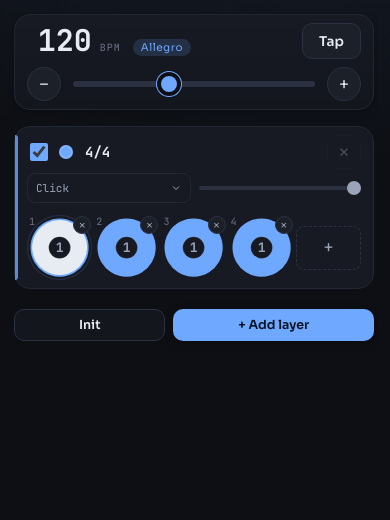
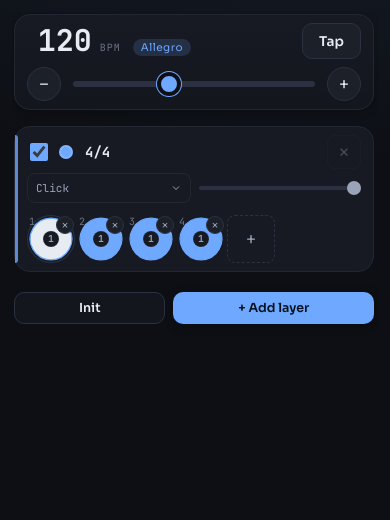
Before and after one commit to narevent/poly, a Django app: template core/templates/poly/metronome.html in a window 390 px wide. Shown: the part 111-631 px from the top of the page. Run offline with Django 4.2, Linux system fonts and the light colour scheme; the template is opened without the code that fills it, so the values that code supplies are empty.

Commit message:
Metronome: make the beat track deterministic, and compact short viewports
Two more reports from the iPhone. In portrait the dials were gone
entirely rather than overlapping — which is the same fault as before,
only now the overflow:hidden I added last round clips them instead of
letting them paint over the buttons. Either way they are being laid out
outside their own container on WebKit while Chromium renders them
correctly. In landscape it was mostly labels and buttons with the beats
below the fold.

I have now guessed wrong at this twice from a distance, so the track
stops using primitives I cannot verify. Gone: grid auto-fit, 1fr,
aspect-ratio, percentage width and height, container queries. What
replaces them is flex wrap with fixed-size items, every dimension a
definite pixel length resolved before layout rather than during it.
--dial still varies with the screen at the breakpoints (48px on a phone
or any short viewport, 56px between, 64px on a laptop); it is just a
length by the time layout runs. The add-beat cell is the same definite
square, so a wrapped row can never be taller than one dial.

Landscape was a separate bug with a separate cause: a phone in landscape
is 812px WIDE, so it misses every max-width: 560px rule and takes the
full desktop chrome — view heading, Layers heading, legend, tempo
readout, ±5 chips — inside 375px of height. Height was the constraint,
not width, so there is now a max-height: 520px block that drops
everything which is only labelling, keyed on the dimension that is
actually short. At 812x375 the first dial now sits at y=309 in a view
whose content is 478px, instead of below the fold.

Verified in Chromium at 375x812, 812x375 and 1100x820: dials 48/48/64px
square, add cell matching, nothing spilling out of any layer row.
Chromium was already rendering the old code correctly, so this proves no
regression, not that WebKit is fixed — that still needs
`sudo xcode-select -s /Applications/Xcode.app/Contents/Developer` so the
iOS Simulator can be driven.

Co-Authored-By: Claude Opus 5 <noreply@anthropic.com>

```diff
--- a/core/static/poly/metronome/styles.css
+++ b/core/static/poly/metronome/styles.css
@@ -268,29 +268,31 @@
    into the vertical space this view has going spare anyway. Every beat stays
    visible and every beat stays hittable, at any count. */
 .layer-grid {
-  display: grid;
-  /* A literal, not minmax(var(--x), 1fr). A custom property inside minmax()
-     inside repeat() is the most fragile thing in this file: if a browser fails
-     to compute it, the declaration falls back to `unset` — which for
-     grid-template-columns is `none` — and every dial drops into one implicit
-     column. The phone override below restates the whole value rather than
-     swapping a variable inside it. */
-  grid-template-columns: repeat(auto-fit, minmax(48px, 1fr));
+  /* Every dimension here is a definite pixel length, on purpose.
+     Two rounds of this track's layout collapsed on iOS WebKit while rendering
+     correctly in Chromium — first the dials painted over the controls beneath
+     them, then, once clipped, they vanished entirely, which means they were
+     being laid out outside their own container both times. Rather than guess
+     at which modern primitive misbehaves there, the track no longer uses any:
+     no grid auto-fit, no 1fr, no aspect-ratio, no percentage width or height,
+     no container queries. Flex wrap with fixed-size items is the most boring
+     thing that does this job, and boring is what it needs to be.
+     Size still varies with the screen — through --dial, at the breakpoints
+     below — it is just resolved to a length before layout rather than during. */
+  --dial: 56px;
+  display: flex; flex-wrap: wrap;
   gap: var(--s1);
   align-items: center;
   min-width: 0;
-  /* Nothing here may paint over the controls below it. The dials and their
-     ring are bounded inside their own box, so this only ever clips a fault. */
-  overflow: hidden;
 }
 .beat-pie {
-  width: 100%; min-width: 0;
-  display: flex; justify-content: center;
+  flex-grow: 0; flex-shrink: 0; flex-basis: auto;
+  width: var(--dial); height: var(--dial);
+  display: flex; align-items: center; justify-content: center;
 }
 .beat-dial {
   position: relative;
-  width: 100%; max-width: var(--dial-max, 72px);
-  aspect-ratio: 1;
+  width: var(--dial); height: var(--dial);
   display: grid; place-items: center;
   border-radius: 50%;
   transition: background .15s, box-shadow .15s;
@@ -387,11 +389,11 @@
 }
 .beat-pie:hover .beat-rm, .beat-rm:focus-visible { opacity: 1; }
 .beat-rm:hover { color: var(--danger); border-color: var(--danger); }
-/* one more cell in the track, so it wraps along with the dials. Definite
-   height, not align-self: stretch — a stretched cell takes the whole row's
-   height, and a wrapped row can be far taller than a dial. */
+/* one more cell in the track, so it wraps along with the dials — and the same
+   definite square, so a wrapped row can never be taller than one dial */
 .beat-add {
-  align-self: center; width: 100%; height: 44px; min-height: 0;
+  flex-grow: 0; flex-shrink: 0;
+  align-self: center; width: var(--dial); height: var(--dial); min-height: 0;
   border-radius: var(--radius-xs);
   background: transparent; border: 1.5px dashed var(--line); color: var(--muted);
   font-size: 20px; font-weight: 300; cursor: pointer;
@@ -597,14 +599,12 @@
   .savebar .btn { flex: 1 1 auto; }
   /* the payoff: dials get the reclaimed height, and a bar of 1–3 beats now
      grows into it instead of being capped well below the available width */
-  .beat-dial { --dial-max: 76px; }
+  .layer-grid { --dial: 48px; }
   .layer-row { padding: var(--s2) var(--s3); }
   .layer-rows { gap: var(--s2); }
   .layers-bar .btn { min-height: 32px; }
   .beat-add { font-size: 17px; }
-  /* a phone track is narrow, so the floor comes down to the smallest dial that
-     is still a real touch target — below this it wraps rather than shrinks */
-  .layer-grid { gap: 2px; grid-template-columns: repeat(auto-fit, minmax(44px, 1fr)); }
+  .layer-grid { gap: 2px; }
 
   /* The beat menu becomes a bottom sheet: a 264px popover pinned to a finger
      lands half off-screen and under the hand that opened it. */
@@ -685,6 +685,25 @@
    off when there is height left over for a usable list underneath it, so it
    now takes height as well as width; anything shorter falls back to #main
    scrolling the whole view, which is what landscape needs. */
+/* A SHORT viewport, whatever its width. A phone in landscape is 812px wide, so
+   it misses every max-width: 560px rule above and takes the full desktop
+   chrome — heading, legend, tempo readout, ±5 chips — inside 375px of height,
+   which is why it showed mostly labels and buttons with the beats below the
+   fold. Height is the constraint here, not width, so this is keyed on height:
+   everything that is only labelling gives way, and the layers keep the room. */
+@media (max-height: 520px) {
+  .view-head, .view-sub { display: none; }
+  .layers-bar h2, .layers-bar .legend { display: none; }
+  .layers-bar { gap: var(--s2); }
+  .tempo-chip { display: none; }
+  .tempo-bar { gap: var(--s2) var(--s3); padding: var(--s2) var(--s3); }
+  .bpm-input { font-size: 26px; }
+  .layer-row { padding: var(--s2) var(--s3); gap: var(--s2); }
+  .layer-rows { gap: var(--s2); }
+  .view { gap: var(--s2); }
+  .layer-grid { --dial: 48px; }
+}
+
 @media (min-width: 720px) and (min-height: 600px) {
   #app { padding: calc(var(--sat) + var(--s5)) var(--s5) calc(var(--sab) + var(--s5)); gap: var(--s4); }
   .view-presets, .view-song { gap: var(--s5); }
@@ -738,7 +757,7 @@
   /* Dial cap: the tallest dial that still leaves four layers on screen at a
      760px window. The dials shrink below this on their own when a bar has
      many beats. */
-  .layer-row .beat-dial { --dial-max: 72px; }
+  .layer-row .layer-grid { --dial: 64px; }
   .view-main .layer-rows { gap: var(--s2); }
 }
 
```
